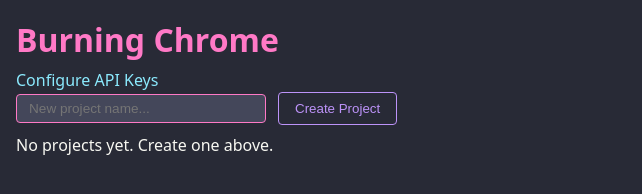
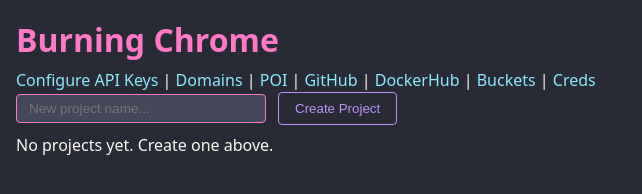
Before and after one commit to thesavant42/burningchrome, a website with bundled scripts: page burning-chrome/landing.html in a window 1280 px wide. Shown: the whole page, without its empty margins (0-642 px from the left). Built offline with nearby package versions, Linux system fonts and the light colour scheme.

Commit message:
Update landing.html to include additional navigation links and increment version to 1.0.69 in manifest.json.

```diff
--- a/burning-chrome/landing.html
+++ b/burning-chrome/landing.html
@@ -9,7 +9,15 @@
 <body>
   <div id="content">
     <h1 id="title">Burning Chrome</h1>
-    <div class="stats"><a href="config.html">Configure API Keys</a></div>
+    <div class="stats">
+      <a href="config.html">Configure API Keys</a> |
+      <a href="domains.html">Domains</a> |
+      <a href="poi.html">POI</a> |
+      <a href="github.html">GitHub</a> |
+      <a href="dockerhub.html">DockerHub</a> |
+      <a href="buckets.html">Buckets</a> |
+      <a href="creds.html">Creds</a>
+    </div>
 
     <div class="toolbar">
       <input type="text" id="projectName" placeholder="New project name..." autocomplete="off">
```
Also changed, not shown: burning-chrome/manifest.json.
